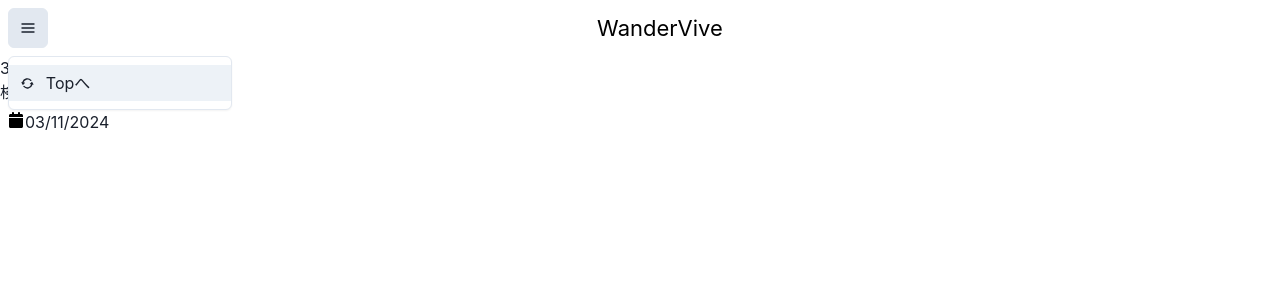
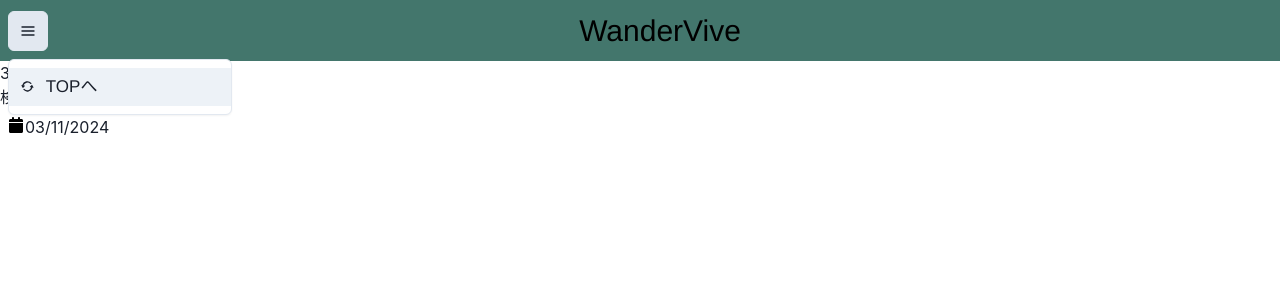
Before and after one commit to sekibuuun/WanderVive_front, a React (Vite) app: page / in a window 1280 px wide. Both pictures are taken after a click on the button "Options". Shown: the top 300 px of the page. Built offline with nearby package versions, Linux system fonts and the light colour scheme.

Commit message:
文字の字体変えました

```diff
--- a/src/components/hamburger.jsx
+++ b/src/components/hamburger.jsx
@@ -1,4 +1,5 @@
 import { Menu, MenuButton, MenuList, MenuItem, IconButton } from '@chakra-ui/react';
+import styles from '../styles/hamburger.module.css';
 
 import { HamburgerIcon, RepeatIcon } from '@chakra-ui/icons';
 
@@ -6,10 +7,10 @@ function Hamburger() {
   return (
     <>
       <Menu>
-        <MenuButton as={IconButton} aria-label="Options" icon={<HamburgerIcon />} variant="outline" />
+        <MenuButton className={styles.hamburger} as={IconButton} aria-label="Options" icon={<HamburgerIcon />} variant="outline" />
         <MenuList>
-          <MenuItem icon={<RepeatIcon />} command="">
-            Topへ
+          <MenuItem icon ={<RepeatIcon />} command="">
+            <a className={styles.lemon}>TOPへ</a>
           </MenuItem>
         </MenuList>
       </Menu>
--- a/src/components/header.jsx
+++ b/src/components/header.jsx
@@ -1,4 +1,4 @@
-import style from './header.module.css';
+import style from '../styles/header.module.css';
 import Hamburger from './hamburger';
 
 function Header() {
--- /dev/null
+++ b/src/styles/hamburger.module.css
@@ -0,0 +1,9 @@
+.hamburger{
+background-color: #f1f1f1;
+}
+
+.lemon{
+    font-family:'Franklin Gothic Medium', 'Arial Narrow', Arial, sans-serif;
+    font-size: 17px;
+    font-weight: 100px;
+}
--- a/src/components/header.module.css
+++ b/src/styles/header.module.css
@@ -4,12 +4,15 @@
   padding: 8px;
   display: flex;
   align-items: center;
+  background-color: #43766C;
+  font-family:'Franklin Gothic Medium', 'Arial Narrow', Arial, sans-serif;
   /* margin: left 20%; */
 }
 
 .headerTitle {
-  font-size: 22px;
+  font-size: 30px;
   width: 100%;
   text-align: center;
   color: black;
+
 }
```
